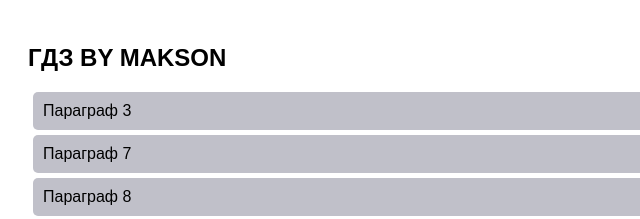
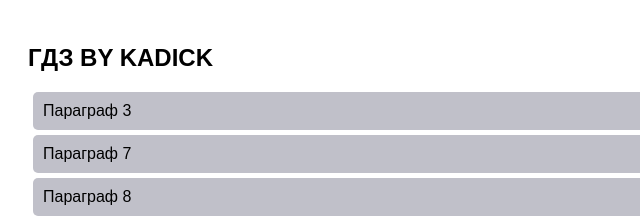
Before and after one commit to Ggmhh/Gdz_Music, a plain HTML site: page index.html in a window 1280 px wide. Shown: the top 219 px of the page, 0-640 px from the left. Drawn offline with Linux system fonts and the light colour scheme.

Commit message:
Update index.html

```diff
--- a/index.html
+++ b/index.html
@@ -76,7 +76,7 @@
     </script>
 </head>
 <body>
-    <h1>ГДЗ BY MAKSON</h1>
+    <h1>ГДЗ BY KADICK</h1>
 
     <ul id="paragraph-list" class="paragraph-list">
         <!-- Добавьте больше параграфов по необходимости -->
```
